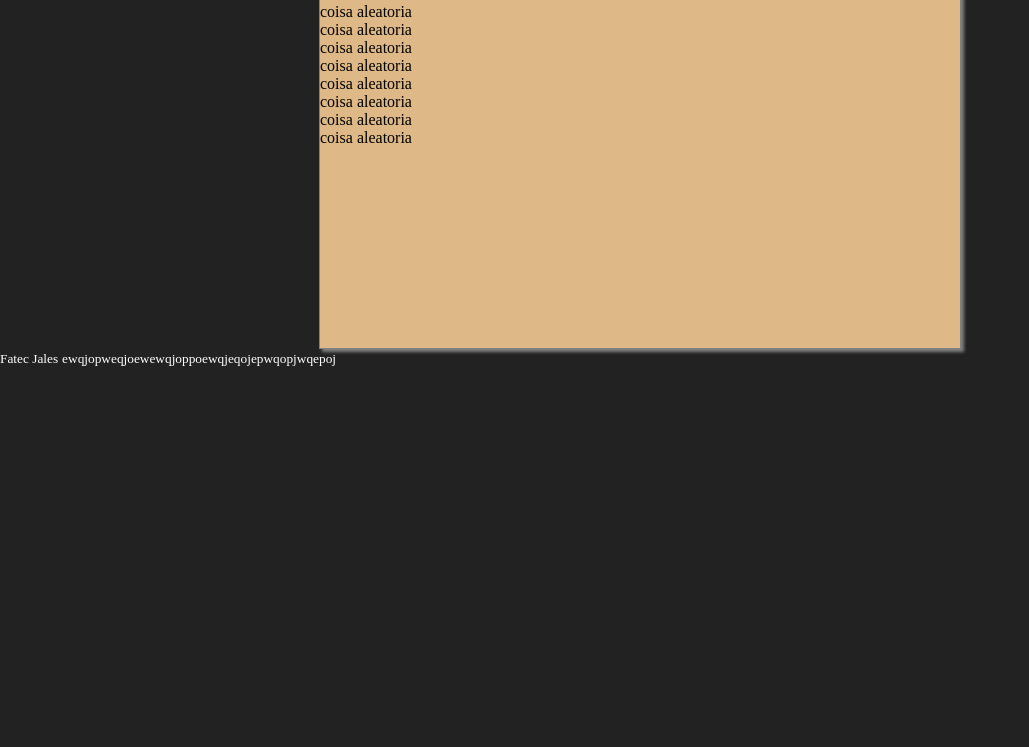
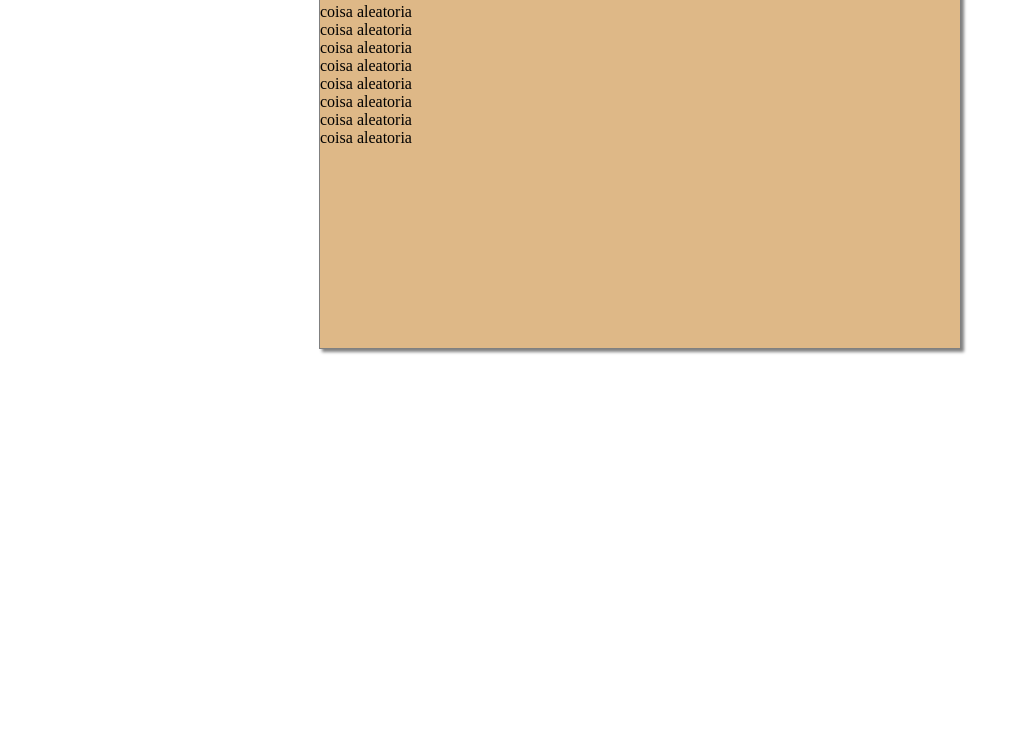
Before and after one commit to GuilhermeTressoFatec/si_intro_git, a plain HTML site: page index.html in a window 1280 px wide. Shown: the part 53-800 px from the top of the page, without its empty margins (0-1029 px from the left). Drawn offline with Linux system fonts and the light colour scheme.

Commit message:
Revert "Mensagem melhor"
This reverts commit 96784388015fbc4ca8c394a025e829bb5c1a985e.

```diff
--- a/index.html
+++ b/index.html
@@ -7,7 +7,7 @@
     <title>Introdução ao git</title>
     <link rel="stylesheet" href="style.css">
 </head>
-<body style="background-color: #222222;">
+<body>
     <div class="Container">
         <h1>Aprendendo Git</h1>
         <p>coisa aleatoria</p>
@@ -20,9 +20,5 @@
         <p>coisa aleatoria</p>
         <p>coisa aleatoria</p>
     </div>
-    <footer>
-        <small style="color: white;">Fatec Jales</small>
-        <small style="color: white;">ewqjopweqjoewewqjoppoewqjeqojepwqopjwqepoj</small>
-    </footer>
 </body>
 </html>
```
Also changed, not shown: Readme.txt (deleted), aleatorio.txt (renamed from aleatorio.html).
